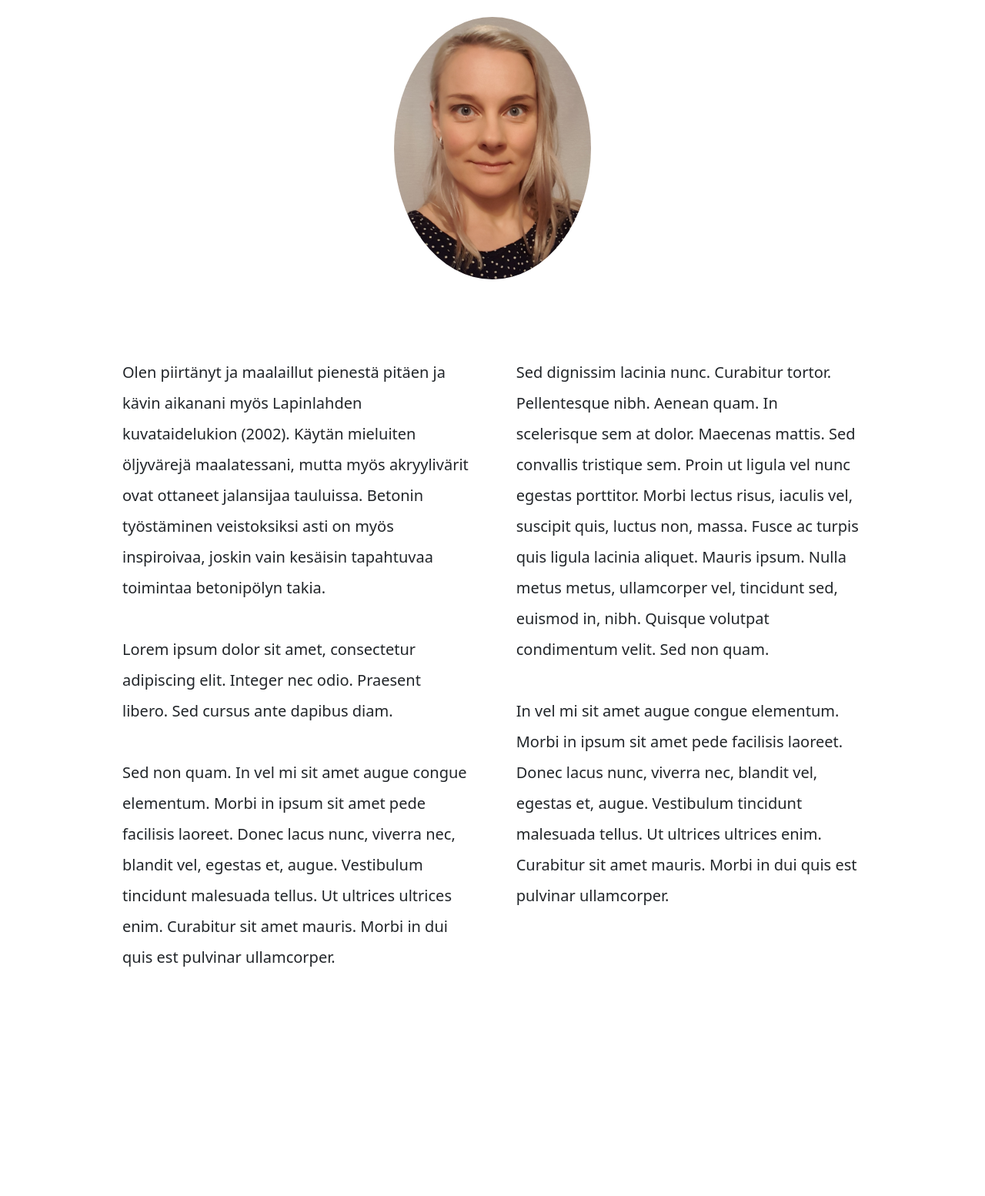
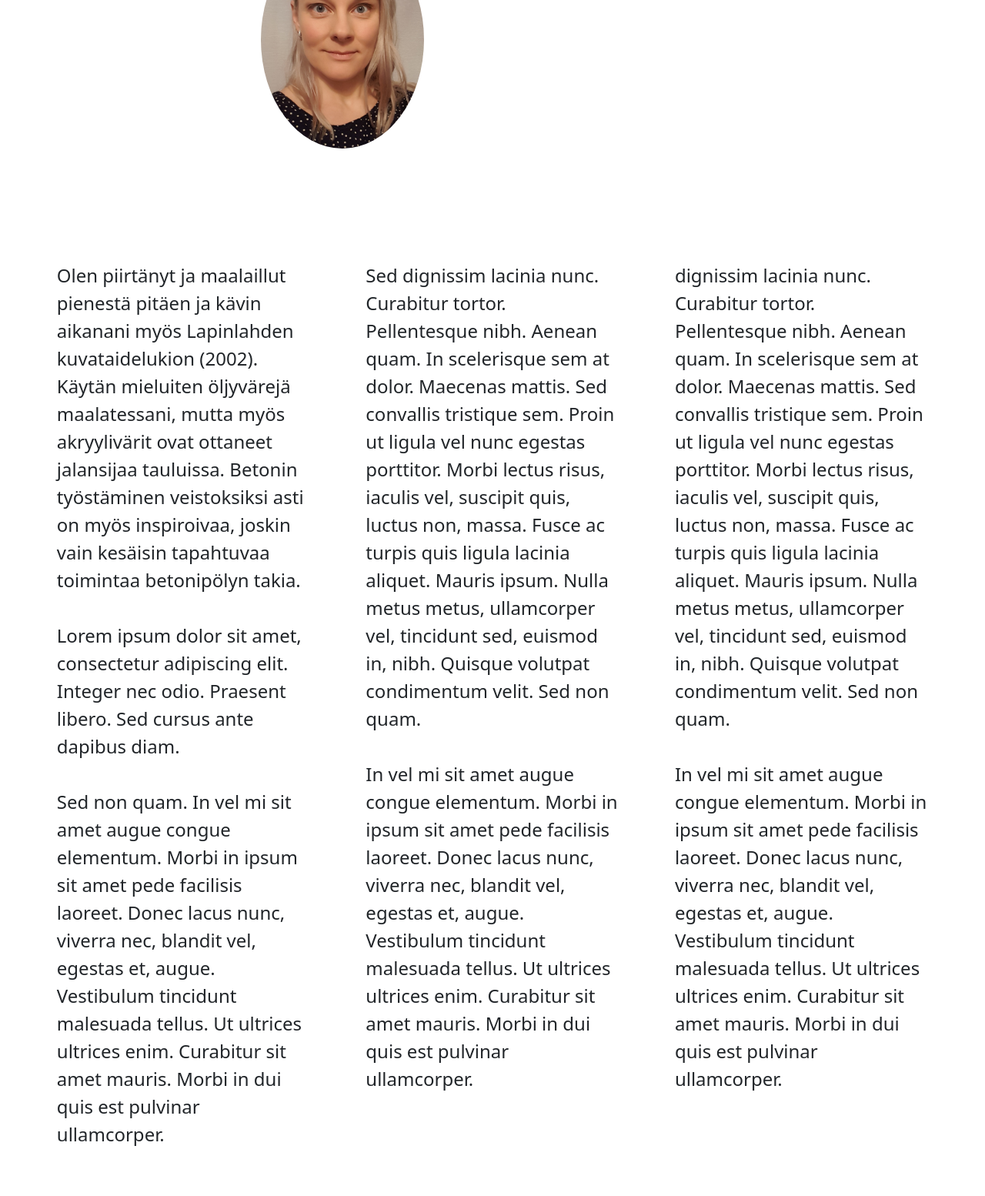
Before and after one commit to TeijaTilli/TT-Galleria, a plain HTML site: page taiteilija.html in a window 1280 px wide. Shown: the part 527-2081 px from the top of the page at 77% size. Drawn offline with nearby package versions, Linux system fonts and the light colour scheme.

Commit message:
taiteilijan footer, muuta pientä

```diff
--- a/index.css
+++ b/index.css
@@ -94,7 +94,7 @@ h1, h3{
     height: auto;
     margin-top: 10%;
     padding: 10%;
-    /*image-resolution: 100dpi;   tämä ei toimi, mikä tilalle?*/
+    image-resolution: 100dpi; /*  tämä ei toimi, mikä tilalle?*/
 }
 .part2gallery img:hover {
     cursor: pointer;
@@ -126,7 +126,7 @@ h1, h3{
     }
     .startText{
         padding: 5% 15%;
-        padding: 25% 5% 5% 5% ;
+        padding: 20% 5% 5% 5% ;
         background-color: rgb(46, 44, 44);
         color: white;
     }
@@ -149,7 +149,7 @@ h1, h3{
         background-repeat: no-repeat;
         background-attachment: fixed;
         background-size: cover;
-        min-height: 1000px;/* poista tarvittaessa...*/
+       /* min-height: 1000px; poista tarvittaessa...*/
     }
     .blogitekstit div{
         background-color: white;
@@ -202,13 +202,14 @@ h1, h3{
         color: black;
     }
     #omakuva{
-        width: 13%;
+        width: 30%; /*ennen 13% */
         border-radius: 50%;
-        margin-top: 3%;
+        margin-left: 50%;
+
     }
- #copyright{
+    #copyright{
     font-family: 'var(--bs-font-sans-serif)';
- }
+    }
     .part2{
         margin-top: 07%;
     }
@@ -227,19 +228,19 @@ h1, h3{
 
     @media (max-width: 1028px ){
         #omakuva{
-            width: 40%;
+            width: 30%;
             border-radius: 50%;
-            margin-top: 3%;
+            margin-left: 0;
         }
         .startTextOthers{
-            padding: 25% 25% 5% 25%;
+            padding: 20% 25% 5% 25%;
         }
 
         }
 
     @media (max-width: 1300px ){
             #omakuva{
-                width: 20%;
+                width: 40%;
                 border-radius: 50%;
                 margin-top: 3%;
             }
--- a/taiteilija.html
+++ b/taiteilija.html
@@ -4,7 +4,7 @@
 <head>
     <meta charset="UTF-8">
     <meta name="viewport" content="width=device-width, initial-scale=1.0">
-    <title>Taiteilijasta</title>
+    <title>Ota yhteyttä</title>
     <title>TT -Galleria</title>
     <link rel="shortcut icon" href="images/favicon.png" />
     <!--Google fonts-->
@@ -12,6 +12,7 @@
     <link
         href="https://fonts.googleapis.com/css2?family=Lato:ital,wght@0,300;0,400;0,700;0,900;1,300;1,400;1,700;1,900&family=Montserrat:ital,wght@0,300;0,400;0,500;0,600;0,700;0,800;0,900;1,300;1,400;1,500;1,600;1,700;1,800;1,900&display=swap"
         rel="stylesheet">
+
 
     <!-- CSS Stylesheets -->
     <link href="https://cdn.jsdelivr.net/npm/bootstrap@5.0.0-beta1/dist/css/bootstrap.min.css" rel="stylesheet"
@@ -38,13 +39,13 @@
 
 <body>
 
-    <section class="part1">
 
     <!-- Nav Bar -->
 
     <nav class="navbar navbar-expand-lg navbar-dark bg-dark">
 
-            <a class="navbar-brand" href="index.html"><img id="tt-galleria" src="images/TT-Galleria.jpg" alt="pieni_kuva"></a>
+        <a class="navbar-brand" href="index.html"><img id="tt-galleria" src="images/TT-Galleria.jpg"
+                alt="pieni_kuva"></a>
 
         <button class="navbar-toggler" type="button" data-toggle="collapse" data-target="#navbarSupportedContent"
             aria-controls="navbarSupportedContent" aria-expanded="false" aria-label="Toggle navigation">
@@ -69,27 +70,32 @@
                 </li>
             </ul>
         </div>
+
     </nav>
 
     <div class="startTextOthers" onclick="normalizeImg()">
-            <h3 id="tervetuloa">Tarinaa </h3>
+        <h3>Tarinaa</h3>
         <h1 class="bigHeading">Taiteilijasta</h1><br>
     </div>
 
-    </section>
+    <br>
+    <div class="container-fluid">
+        <div class="row">
+            <div class="col-sm-6">
+                <img id="omakuva" src="images/TeijanKuva.jpg" alt="Teija Tilli">
+            </div>
+            <div class="col-sm-6">
+                <h3>Hei, minä olen</h3>
+                <h1 id="omanimi">Teija Tilli</h1>
+            </div>
+        </div>
+    </div>
 
 
-    <section class="part2">
-
-        <h3>Hei, minä olen</h3>
-        <h1 id="omanimi">Teija Tilli</h1>
-
-        <img id="omakuva" src="images/TeijanKuva.jpg" alt="Teija Tilli">
-
-        <div class="container">
+    <div class="container-fluid">
         <div class="row">
             <div class="col-sm">
-                    Olen piirtänyt ja maalaillut pienestä pitäen ja kävin aikanani myös Lapinlahden
+                <p>Olen piirtänyt ja maalaillut pienestä pitäen ja kävin aikanani myös Lapinlahden
                     kuvataidelukion (2002). Käytän mieluiten öljyvärejä maalatessani, mutta myös
                     akryylivärit ovat ottaneet jalansijaa tauluissa. Betonin työstäminen veistoksiksi asti
                     on myös inspiroivaa, joskin vain kesäisin tapahtuvaa toimintaa betonipölyn takia.<br><br>
@@ -101,11 +107,10 @@
                     augue.
                     Vestibulum tincidunt malesuada tellus. Ut ultrices ultrices enim. Curabitur sit amet mauris. Morbi
                     in dui
-                    quis est pulvinar ullamcorper.<br><br>
-
+                    quis est pulvinar ullamcorper.</p>
             </div>
             <div class="col-sm">
-                    Sed dignissim lacinia nunc. Curabitur tortor. Pellentesque nibh. Aenean quam. In scelerisque sem at
+                <p>Sed dignissim lacinia nunc. Curabitur tortor. Pellentesque nibh. Aenean quam. In scelerisque sem at
                     dolor.
                     Maecenas mattis. Sed convallis tristique sem. Proin ut ligula vel nunc egestas porttitor. Morbi
                     lectus
@@ -119,28 +124,41 @@
                     augue.
                     Vestibulum tincidunt malesuada tellus. Ut ultrices ultrices enim. Curabitur sit amet mauris. Morbi
                     in dui
-                    quis est pulvinar ullamcorper.
-
+                    quis est pulvinar ullamcorper.</p>
             </div>
-
+            <div class="col-sm">
+                <p> dignissim lacinia nunc. Curabitur tortor. Pellentesque nibh. Aenean quam. In scelerisque sem at
+                    dolor.
+                    Maecenas mattis. Sed convallis tristique sem. Proin ut ligula vel nunc egestas porttitor. Morbi
+                    lectus
+                    risus, iaculis vel, suscipit quis, luctus non, massa. Fusce ac turpis quis ligula lacinia aliquet.
+                    Mauris
+                    ipsum. Nulla metus metus, ullamcorper vel, tincidunt sed, euismod in, nibh. Quisque volutpat
+                    condimentum
+                    velit. Sed non quam.<br><br>In vel mi sit amet augue congue elementum. Morbi
+                    in
+                    ipsum sit amet pede facilisis laoreet. Donec lacus nunc, viverra nec, blandit vel, egestas et,
+                    augue.
+                    Vestibulum tincidunt malesuada tellus. Ut ultrices ultrices enim. Curabitur sit amet mauris. Morbi
+                    in dui
+                    quis est pulvinar ullamcorper.</p>
             </div>
-
-            <!-- Footer -->
-
-            <div id="footer">
-                <!--  https://fontawesome.com/icons/ -->
-                <a class="btn" href="mailto:teijakin@hotmail.com"><i id="envelopewhite" style="font-size: 3em;"
-                        class="social-icon fas fa-envelope"></i></a>
-                <p id="copyright">© Copyright 2021 TT -Galleria</p>
         </div>
     </div>
 
 
-    </section>
+
+    <div class="footerBlogi">
+        <a class="btn" href="mailto:teijakin@hotmail.com"><i id="envelopewhite" style="font-size: 3em;"
+                class="social-icon fas fa-envelope"></i></a>
+        <p>© Copyright 2021 TT -Galleria</p>
+    </div>
 
 
 
 
+
+    <script src="index.js" charset=""></script>
 </body>
 
 </html>
```
Also changed, not shown: blogi.html (+2 -2 lines). Lines whose indentation alone changed are shown as unchanged.
